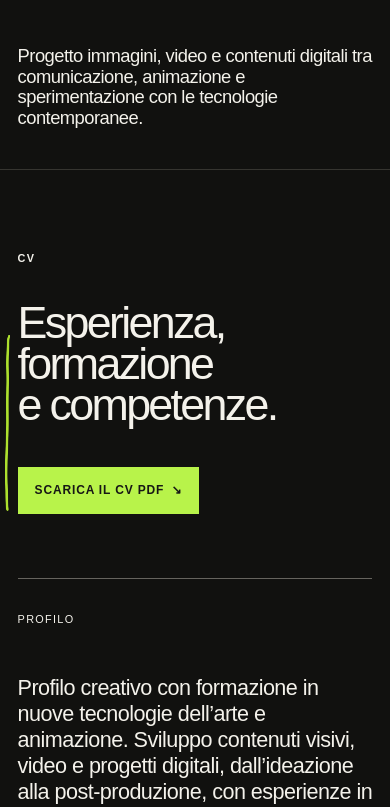
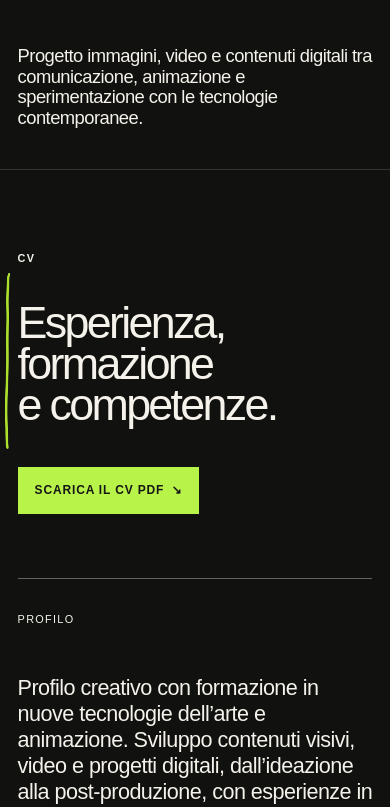
Before and after one commit to jomage89-jpg/gemma-antuzzi-portfolio, a Next.js app: page / in a window 390 px wide. Shown: the part 674-1481 px from the top of the page. Built offline with nearby package versions, Linux system fonts and the light colour scheme.

Commit message:
Refine responsive doodle alignment

```diff
--- a/app/globals.css
+++ b/app/globals.css
@@ -291,7 +291,7 @@ footer p { margin: 0; }
 }
 .doodle-stars img { top: -157.84%; left: -180.85%; width: 412.9%; }
 .doodle-cv-line {
-  top: -.2rem;
+  top: -1.7rem;
   left: -1.8rem;
   z-index: 3;
   width: .55rem;
@@ -332,8 +332,8 @@ footer p { margin: 0; }
   .contact-grid { grid-template-columns: 1fr; }
   .doodle-hero-corner { top: -8rem; right: -14rem; width: 28rem; }
   .doodle-stars { top: 1rem; right: -.7rem; width: 4rem; }
-  .doodle-cv-line { top: 2.1rem; left: -.8rem; width: .35rem; }
-  .doodle-contact-arrow { top: 14%; right: 24%; width: 9rem; transform: rotate(6deg); }
+  .doodle-cv-line { top: -1.8rem; left: -.8rem; width: .35rem; }
+  .doodle-contact-arrow { top: 14%; right: 2%; width: 9rem; transform: rotate(6deg); }
   footer { padding-inline: 1.1rem; }
 }
 
```
